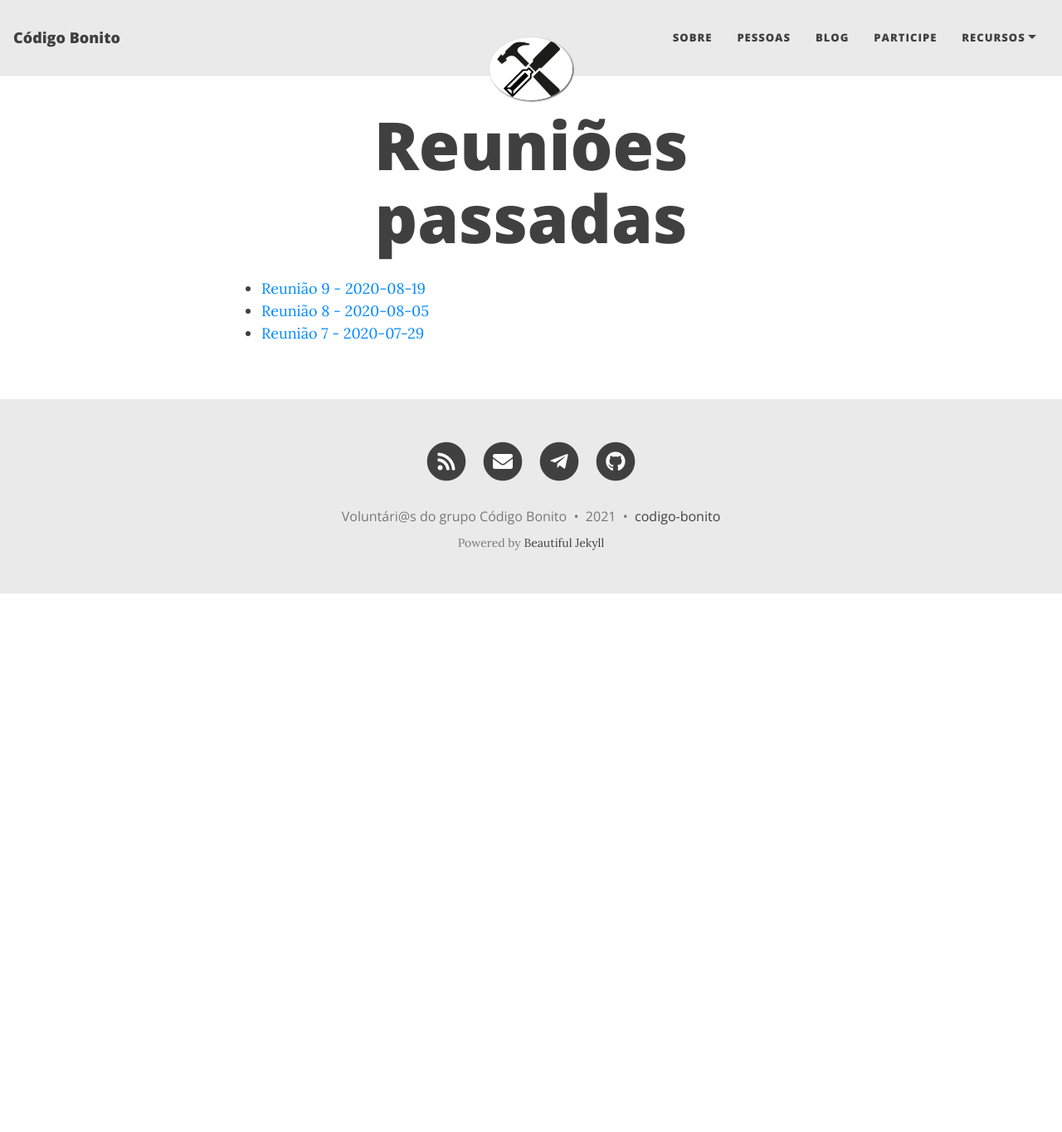
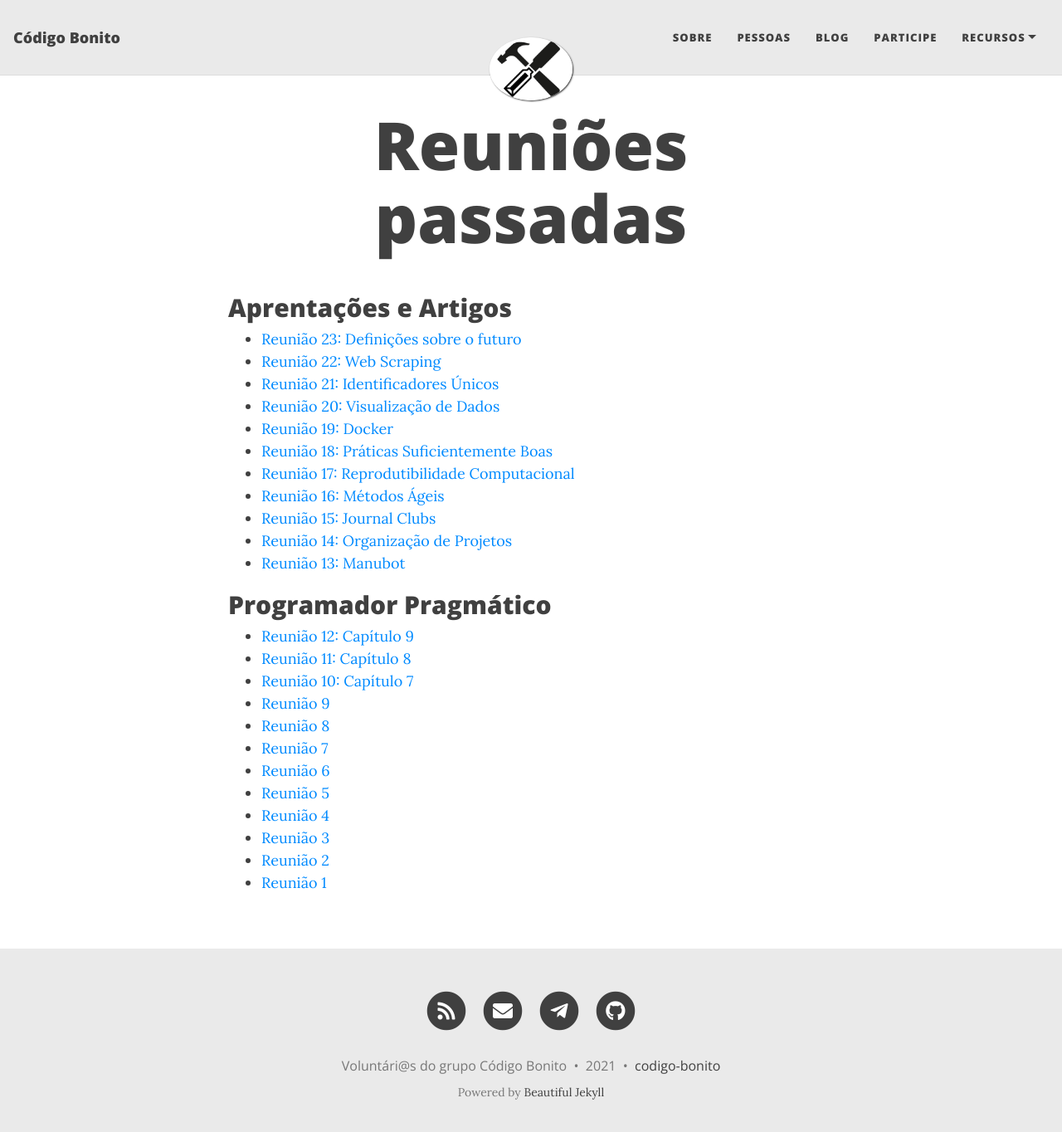
Before and after one commit to codigobonito/codigobonito.github.io, a Jekyll site: the page built from docs/_pages/reunioes_passadas.md, in a window 1280 px wide and 1377 px high. Shown: the top 1364 px of the window at 83% size. Built offline with Jekyll 4.4.1, drawn with Linux system fonts in a browser that asks for light colours; nearby versions of some CDN libraries.

Commit message:
Adiciona reuniões passadas
Baseado no trabalho feito em 6ec6b8b
Trata de #6

```diff
--- a/docs/_pages/reunioes_passadas.md
+++ b/docs/_pages/reunioes_passadas.md
@@ -4,6 +4,32 @@ title: Reuniões passadas
 permalink: /reunioes/
 ---
 
-- [Reunião 9 - 2020-08-19](https://docs.google.com/document/d/1AW1BnVv_Lf2wYYxVxlIDw9-Hug1EcLiF_-Q7p4FLw3o)
-- [Reunião 8 - 2020-08-05](https://docs.google.com/document/d/1H3xsaIh34306oOW7m4VX7uDLnosFDyqjalntj130p2s)
-- [Reunião 7 - 2020-07-29](https://docs.google.com/document/d/1lAi6OW6Qu-LPfDFxfq5IGCJCFU4cefLwnKNIHNEZWLg)
+## Aprentações e Artigos
+
+* [Reunião 23: Definições sobre o futuro](https://docs.google.com/document/d/1IBe-_AsW6VJiGdcCIvtmZgMqgpCrCqnhCvRH6K-Rzb4)
+* [Reunião 22: Web Scraping](https://docs.google.com/document/d/14YvVq0PRQP1IZXPQOKPRbIpUROqJD2qHdHXVOJoTaMk)
+* [Reunião 21: Identificadores Únicos](https://docs.google.com/document/d/11SZepawR3K-zOpEyWF4MMbE_5-x9nw016Ec13OXVS8Q)
+* [Reunião 20: Visualização de Dados](https://docs.google.com/document/d/1iIK-klsDsginGkYkpljSNiYs4CEfIl-LK3CEEQlJOIw)
+* [Reunião 19: Docker](https://docs.google.com/document/d/1iIK-klsDsginGkYkpljSNiYs4CEfIl-LK3CEEQlJOIw)
+* [Reunião 18: Práticas Suficientemente Boas](https://docs.google.com/document/d/1zV0DqxYYO6MmQuAeNMBJ7Fq77Tup6D0swDxGFK7z7xg)
+* [Reunião 17: Reprodutibilidade Computacional](https://docs.google.com/document/d/17b9k3WWMpM24ALRmnpNPpYeh77hvtkQ05lcH4-vr54Y)
+* [Reunião 16: Métodos Ágeis](https://docs.google.com/document/d/13hLmMewFPVPXPKmLx78VmkvLFSomASbblAaXRKQOz74)
+* [Reunião 15: Journal Clubs](https://docs.google.com/document/d/1-M7ugoPOSR-Np-hrBN6X_vJThLhLOcr9XDeSX-j4x10)
+* [Reunião 14: Organização de Projetos](https://docs.google.com/document/d/1r4AoSeYLQtHqJcJxjj287ax4SqgCZOI2JpShKgzCOkE)
+* [Reunião 13: Manubot](https://docs.google.com/document/d/1ISk_oTrgiQqn9DXcPeMdkJG0CGXObny5LEzu5Cd-_1M)
+
+
+## Programador Pragmático
+
+* [Reunião 12: Capítulo 9](https://docs.google.com/document/d/16cHjELp6s5zkCIrZKkBFwpYlr2RlC-z50A9_CpY3DOQ)
+* [Reunião 11: Capítulo 8](https://docs.google.com/document/d/10gQbXkTzSLjleiop6Gb9Stmo5JmD-4-1HpttlxZiMJE)
+* [Reunião 10: Capítulo 7](https://docs.google.com/document/d/1FZN6HI825kzI2MEv2xFGCH3Jk5McoztSHfRi59aCtLI)
+* [Reunião 9](https://docs.google.com/document/d/1AW1BnVv_Lf2wYYxVxlIDw9-Hug1EcLiF_-Q7p4FLw3o)
+* [Reunião 8](https://docs.google.com/document/d/1H3xsaIh34306oOW7m4VX7uDLnosFDyqjalntj130p2s)
+* [Reunião 7](https://docs.google.com/document/d/1lAi6OW6Qu-LPfDFxfq5IGCJCFU4cefLwnKNIHNEZWLg)
+* [Reunião 6](https://docs.google.com/document/d/15nZnqOhgwCOo5yUnZu_w5bB6ZNGt29JHeYUqc2MAwMk)
+* [Reunião 5](https://docs.google.com/document/d/1QciO-hlIj0PMyD-yfasoO6P5rSfLb_tUygFaC68zvek)
+* [Reunião 4](https://docs.google.com/document/d/1vf5g_2_BpzvQNVvybwtGFGi_7mvAbVUlbd2YdhPlkqo)
+* [Reunião 3](https://docs.google.com/document/d/1hGjZ0USg7TndiZ-LkNFDbYQTeJB-wtuPCs3jSAyWdq4)
+* [Reunião 2](https://docs.google.com/document/d/1RRE0ryez9l6GDucDphl5BlBvO8aLrgYmbRt7dpw3EBQ)
+* [Reunião 1](https://docs.google.com/document/d/1h9qJzvKruE375D3nRewRiFHu0XJai-VJc5CCYiREhQQ)
```
